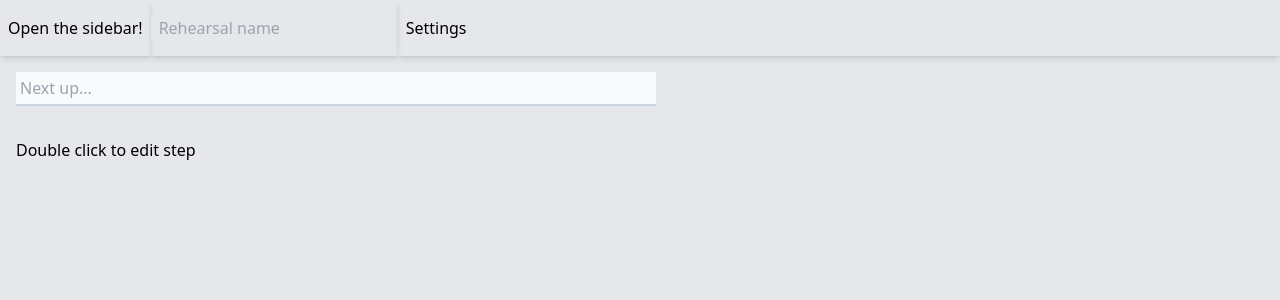
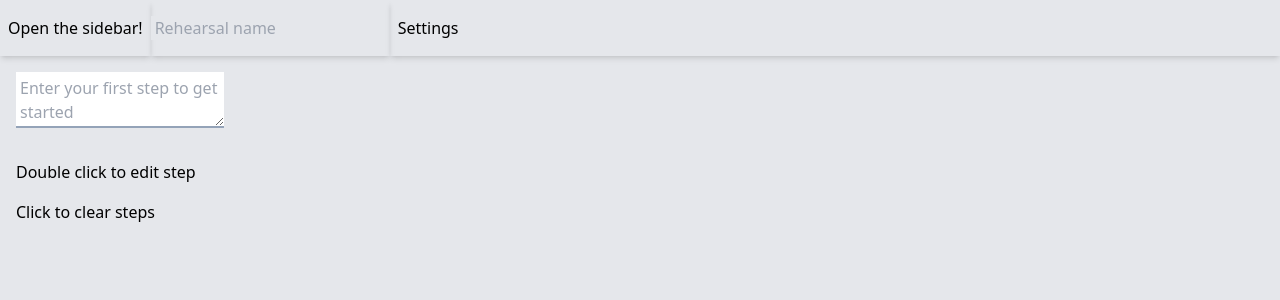
Before and after one commit to jlmonge/rehearsal, a React (Vite) app: page / in a window 1280 px wide. Shown: the top 300 px of the page. Built offline with nearby package versions, Linux system fonts and the light colour scheme.

Commit message:
Create TextArea component

```diff
--- a/src/App.tsx
+++ b/src/App.tsx
@@ -1,4 +1,4 @@
-import { KeyboardEvent, useState } from "react";
+import { KeyboardEvent, useRef, useState } from "react";
 // import "./assets/App.css";
 import Header from "./components/Header";
 import Sidebar from "./components/Sidebar";
@@ -6,12 +6,19 @@ import { Step } from "./types/features";
 import EditStep from "./components/EditStep";
 import Settings from "./components/Settings";
 import { useLocalStorage } from "./hooks/useLocalStorage";
+import TextArea from "./components/ui/TextArea";
+import { useAutosizeTextArea } from "./hooks/useAutosizeTextArea";
 
 function App() {
   const [isOpenSidebar, setIsOpenSidebar] = useState(false);
   const [isOpenSettings, setIsOpenSettings] = useState(false);
   const [stepInput, setStepInput] = useLocalStorage("input", "");
   const [steps, setSteps] = useLocalStorage("steps", [] as Step[]);
+  const textAreaRef = useRef<HTMLTextAreaElement>(null);
+
+  useAutosizeTextArea(textAreaRef, stepInput);
+
+  const handleClearSteps = () => setSteps([]);
 
   const handleOpenSidebar = () => {
     setIsOpenSidebar(!isOpenSidebar);
@@ -21,7 +28,7 @@ function App() {
     setSteps([...steps, argStep]);
   };
 
-  const handleInputEnter = (e: KeyboardEvent<HTMLInputElement>) => {
+  const handleInputEnter = (e: KeyboardEvent<HTMLTextAreaElement>) => {
     const key = e.key;
 
     if (stepInput.trim() && key === "Enter") {
@@ -65,19 +72,20 @@ function App() {
           handleOpenSidebar={handleOpenSidebar}
           handleOpenSettings={handleOpenSettings}
         />
-        <main className="flex flex-col gap-4 p-4">
-          <input
-            // TODO 2: component-ize repeating logic
-            type="text"
-            placeholder="Next up..."
+        <main className="flex flex-col gap-4 p-4 items-start">
+          <TextArea
+            placeholder={
+              steps.length
+                ? "Next up..."
+                : "Enter your first step to get started"
+            }
             className="bg-slate-50 focus:bg-white focus:border-slate-400 transition-colors outline-none border-slate-300 border-b-2 p-1 max-w-screen-sm"
             value={stepInput}
             onChange={(e) => setStepInput(e.target.value)}
             onKeyUp={(e) => handleInputEnter(e)}
-            // TODO: add required, unstyle
+            ref={textAreaRef}
           />
-          <div>
-            <ul className="flex flex-col-reverse gap-2">
+          <ul className="flex flex-col-reverse gap-2 w-full">
             {steps?.map((step) => (
               <EditStep
                 key={step.pos}
@@ -90,8 +98,8 @@ function App() {
           {/* <span className="overflow-anywhere">
               debug: {JSON.stringify(steps)}
             </span> */}
-          </div>
           <span>Double click to edit step</span>
+          <button onClick={handleClearSteps}>Click to clear steps</button>
         </main>
       </div>
     </div>
--- a/src/components/EditStep.tsx
+++ b/src/components/EditStep.tsx
@@ -2,6 +2,7 @@ import { KeyboardEvent, useRef, useState } from "react";
 import { Step } from "../types/features";
 import { useOnClickOutside } from "../hooks/useOnClickOutside";
 import { useAutosizeTextArea } from "../hooks/useAutosizeTextArea";
+import TextArea from "./ui/TextArea";
 
 interface EditStepProps {
   step: Step;
@@ -12,9 +13,9 @@ interface EditStepProps {
 function EditStep({ step, handleDeleteStep, handleUpdateStep }: EditStepProps) {
   const [isEditingText, setIsEditingText] = useState(false);
   const [textInput, setTextInput] = useState(step.text);
-  const inputRef = useRef<HTMLTextAreaElement>(null);
+  const textAreaRef = useRef<HTMLTextAreaElement>(null);
 
-  useAutosizeTextArea(inputRef, textInput, isEditingText);
+  useAutosizeTextArea(textAreaRef, textInput, isEditingText);
 
   const handleClickOutsideWhileEditing = () => {
     setIsEditingText(false);
@@ -26,7 +27,7 @@ function EditStep({ step, handleDeleteStep, handleUpdateStep }: EditStepProps) {
     // inputRef.current?.focus();
   };
 
-  useOnClickOutside(inputRef, handleClickOutsideWhileEditing);
+  useOnClickOutside(textAreaRef, handleClickOutsideWhileEditing);
 
   const handleInputEnter = (e: KeyboardEvent<HTMLTextAreaElement>) => {
     const key = e.key;
@@ -38,21 +39,17 @@ function EditStep({ step, handleDeleteStep, handleUpdateStep }: EditStepProps) {
   };
 
   return (
-    <li className="group flex items-center gap-4 max-w-screen-sm">
+    <li className="group flex items-center gap-4 max-w-sm">
       <span className="flex items-center justify-center bg-zinc-300 rounded-full w-8 h-8 group-hover:bg-zinc-400 group-hover:text-zinc-50">
         {step.pos}
       </span>
 
       {isEditingText ? (
-        <textarea
-          // TODO 2: component-ize repeating logic
-          className="flex-1 resize-none p-1 border-slate-400 border-b-2 focus:outline-none no-scrollbar"
+        <TextArea
           value={textInput}
           onChange={(e) => setTextInput(e.target.value)}
           onKeyUp={(e) => handleInputEnter(e)}
-          ref={inputRef}
-          autoFocus
-          rows={1}
+          ref={textAreaRef}
         />
       ) : (
         <span
--- a/src/components/Header.tsx
+++ b/src/components/Header.tsx
@@ -21,7 +21,7 @@ function Header({ handleOpenSidebar, handleOpenSettings }: HeaderProps) {
         <h1 className="flex items-center shadow-md">
           <input
             type="text"
-            className="bg-gray-200 px-2"
+            className="bg-gray-200 px-1"
             placeholder="Rehearsal name"
           />
         </h1>
--- /dev/null
+++ b/src/components/ui/TextArea.tsx
@@ -0,0 +1,24 @@
+import { TextareaHTMLAttributes, forwardRef } from "react";
+
+interface TextAreaProps extends TextareaHTMLAttributes<HTMLTextAreaElement> {}
+
+const TextArea = forwardRef<HTMLTextAreaElement, TextAreaProps>(
+  function TextArea({ className, ...props }, ref) {
+    return (
+      <>
+        <textarea
+          className={
+            className ??
+            "flex-1 resize-none p-1 border-slate-400 border-b-2 focus:outline-none no-scrollbar"
+          }
+          autoFocus
+          rows={1}
+          ref={ref}
+          {...props}
+        />
+      </>
+    );
+  }
+);
+
+export default TextArea;
```
Lines whose indentation alone changed are shown as unchanged.
